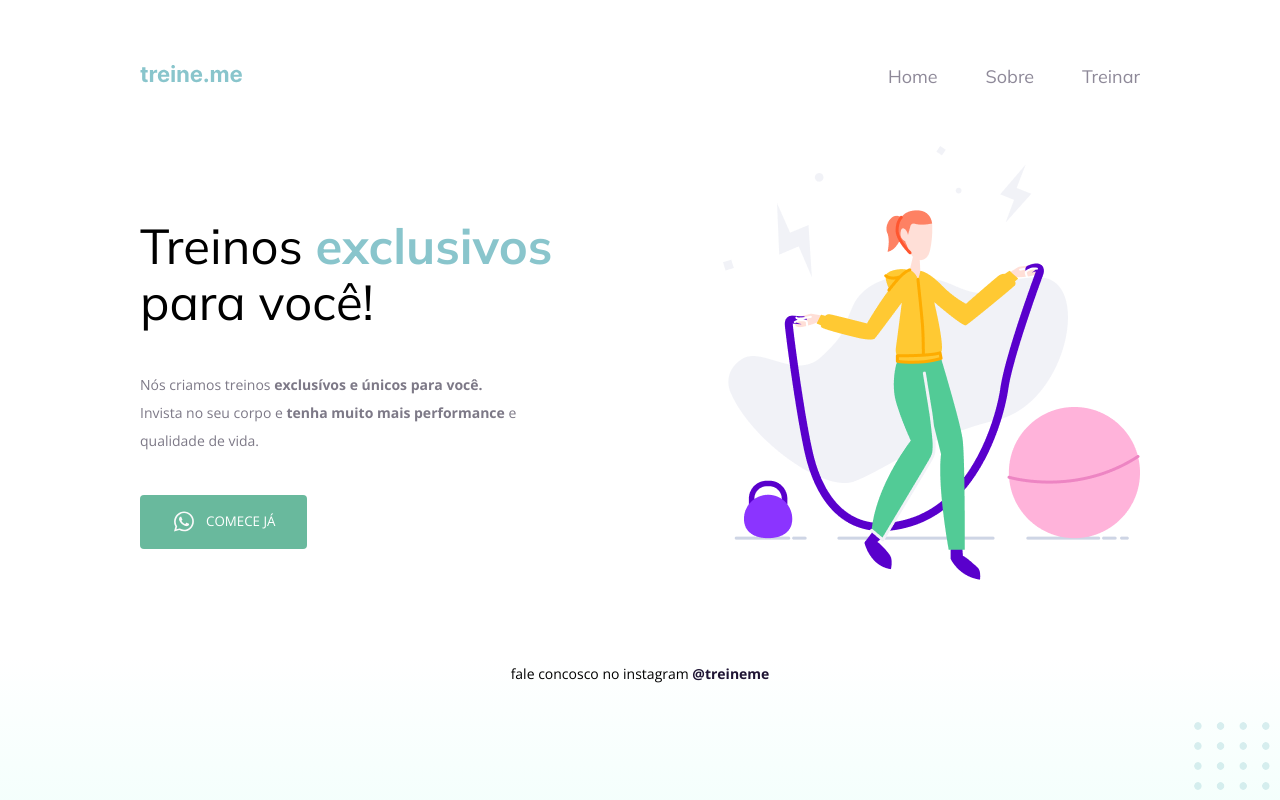
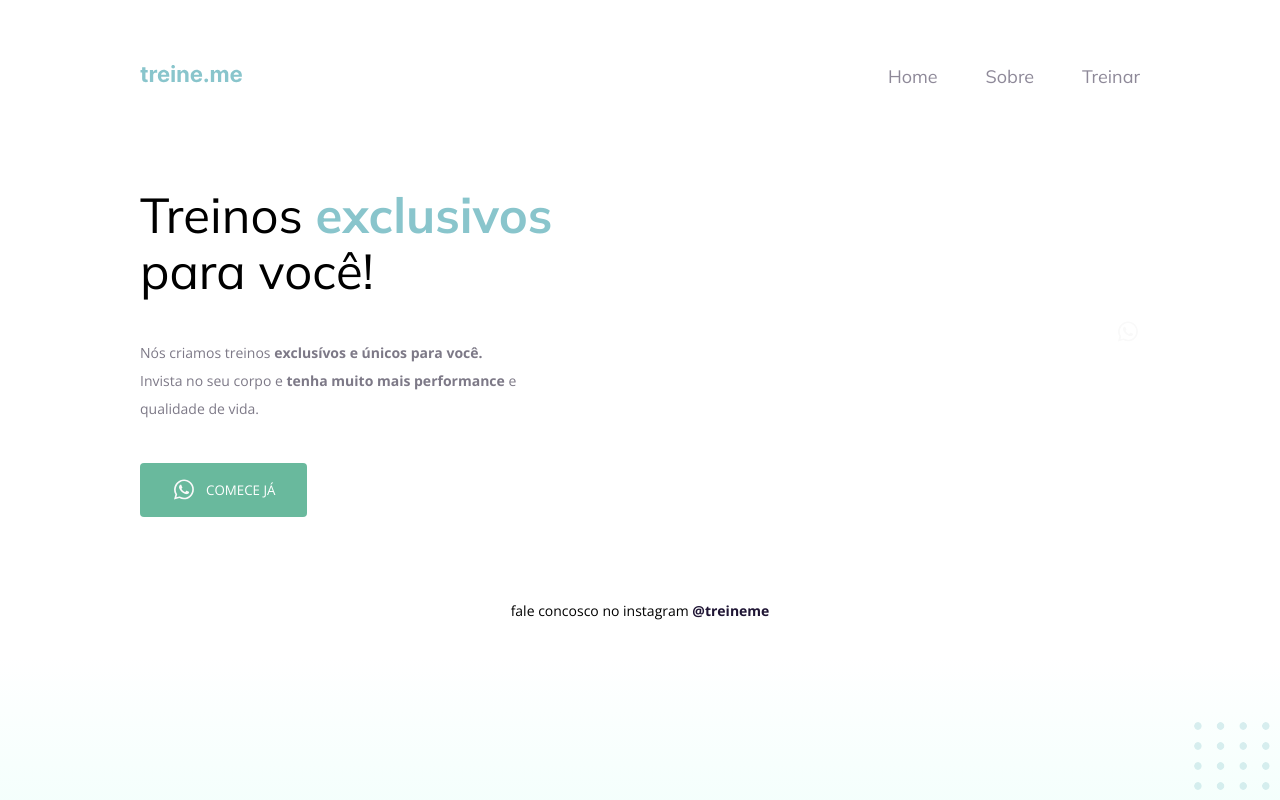
Before and after one commit to GodoyDesenvolvedor/ProjetoExplorer02, a plain HTML site: page index.html in a window 1280 px wide. Drawn offline with nearby package versions, Linux system fonts and the light colour scheme.

Commit message:
Update index.html

```diff
--- a/index.html
+++ b/index.html
@@ -50,7 +50,7 @@
             </button>
         </section>
 
-        <img src="./img/fitness-jump.png" alt="mulher de blusa amarela pulando corda">
+        <img src="img/whatsapp 1.svg" alt="mulher de blusa amarela pulando corda">
 
       </main>
     </div>
```
